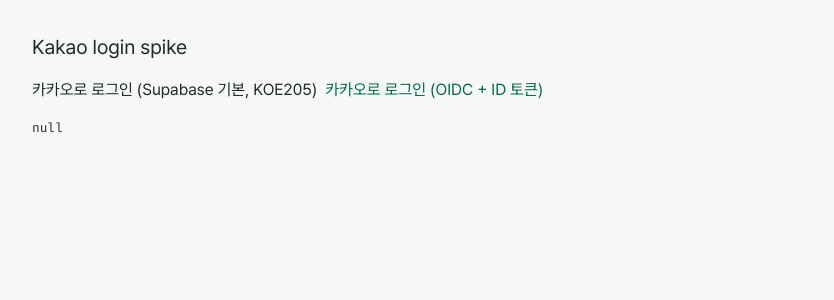
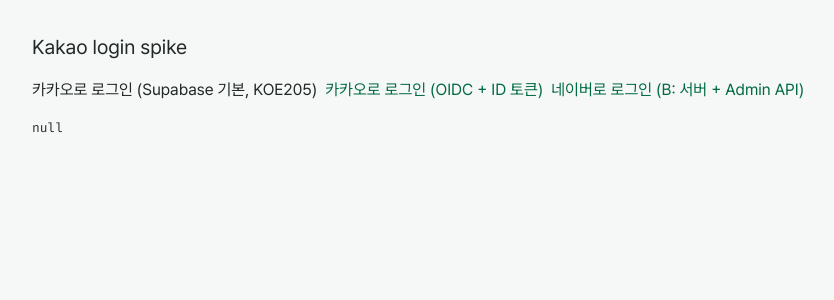
Before and after one commit to duwjd/sameplz, a Next.js app: page /spike/kakao in a window 1280 px wide. Shown: the top 300 px of the page, without its empty margins (0-834 px from the left). Built offline with nearby package versions, Linux system fonts and the light colour scheme; no server answers.

Commit message:
spike: Naver login via server OAuth + Auth Admin API with placeholder email (do not merge)

```diff
--- /dev/null
+++ b/src/app/auth/naver/callback/route.ts
@@ -0,0 +1,84 @@
+import { NextResponse, type NextRequest } from "next/server";
+import { safeNext } from "@/lib/auth/kakao";
+import {
+  NAVER_NEXT_COOKIE,
+  NAVER_STATE_COOKIE,
+  exchangeNaverCode,
+  fetchNaverProfile,
+  naverConfig,
+  placeholderEmail,
+} from "@/lib/auth/naver";
+import { createAdminClient } from "@/lib/supabase/admin";
+import { createClient } from "@/lib/supabase/server";
+
+// Naver callback: state → token → profile → find-or-create Supabase user → session via magic-link hash.
+export async function GET(request: NextRequest) {
+  const { origin, searchParams } = new URL(request.url);
+  const next = safeNext(request.cookies.get(NAVER_NEXT_COOKIE)?.value);
+  const done = (path: string) => {
+    const res = NextResponse.redirect(`${origin}${path}`);
+    for (const c of [NAVER_STATE_COOKIE, NAVER_NEXT_COOKIE])
+      res.cookies.delete({ name: c, path: "/auth/naver" });
+    return res;
+  };
+  const fail = (code: string) =>
+    done(`${next}?auth_error=${encodeURIComponent(code)}`);
+
+  const naverError = searchParams.get("error");
+  if (naverError) return fail(naverError); // e.g. access_denied
+
+  const code = searchParams.get("code");
+  const state = searchParams.get("state");
+  const expected = request.cookies.get(NAVER_STATE_COOKIE)?.value;
+  if (!code || !state || !expected || state !== expected)
+    return fail("invalid_state");
+
+  const { clientId, clientSecret } = naverConfig();
+  const token = await exchangeNaverCode({
+    clientId,
+    clientSecret,
+    code,
+    state,
+  });
+  if ("error" in token) return fail(token.error);
+
+  const profile = await fetchNaverProfile(token.accessToken);
+  if (!profile) return fail("naver_profile_failed");
+
+  const email = placeholderEmail(profile.id);
+  const admin = createAdminClient();
+
+  // First login creates the user; later logins hit email_exists and reuse it.
+  const created = await admin.auth.admin.createUser({
+    email,
+    email_confirm: true,
+    app_metadata: {
+      provider: "naver",
+      providers: ["naver"],
+      naver_id: profile.id,
+    },
+    user_metadata: {
+      name: profile.nickname ?? null,
+      avatar_url: profile.profile_image ?? null,
+      email_placeholder: true,
+    },
+  });
+  if (created.error && created.error.code !== "email_exists")
+    return fail(created.error.code ?? "create_failed");
+
+  const link = await admin.auth.admin.generateLink({
+    type: "magiclink",
+    email,
+  });
+  const tokenHash = link.data.properties?.hashed_token;
+  if (link.error || !tokenHash) return fail(link.error?.code ?? "link_failed");
+
+  const supabase = await createClient();
+  const { error } = await supabase.auth.verifyOtp({
+    type: "magiclink",
+    token_hash: tokenHash,
+  });
+  if (error) return fail(error.code ?? "verify_failed");
+
+  return done(next);
+}
--- /dev/null
+++ b/src/app/auth/naver/route.ts
@@ -0,0 +1,36 @@
+import { NextResponse, type NextRequest } from "next/server";
+import { randomToken, safeNext } from "@/lib/auth/kakao";
+import {
+  NAVER_NEXT_COOKIE,
+  NAVER_STATE_COOKIE,
+  naverAuthorizeUrl,
+  naverConfig,
+} from "@/lib/auth/naver";
+
+// Start Naver login: state cookie, redirect to Naver.
+export async function GET(request: NextRequest) {
+  const { origin, searchParams } = new URL(request.url);
+  const { clientId } = naverConfig();
+  const state = randomToken();
+  const res = NextResponse.redirect(
+    naverAuthorizeUrl({
+      clientId,
+      redirectUri: `${origin}/auth/naver/callback`,
+      state,
+    }),
+  );
+  const cookie = {
+    httpOnly: true,
+    secure: origin.startsWith("https://"),
+    sameSite: "lax" as const,
+    path: "/auth/naver",
+    maxAge: 600,
+  };
+  res.cookies.set(NAVER_STATE_COOKIE, state, cookie);
+  res.cookies.set(
+    NAVER_NEXT_COOKIE,
+    safeNext(searchParams.get("next")),
+    cookie,
+  );
+  return res;
+}
--- a/src/app/spike/kakao/LoginButtons.tsx
+++ b/src/app/spike/kakao/LoginButtons.tsx
@@ -22,6 +22,9 @@
       <a href="/auth/kakao?next=/spike/kakao">
         카카오로 로그인 (OIDC + ID 토큰)
       </a>
+      <a href="/auth/naver?next=/spike/kakao">
+        네이버로 로그인 (B: 서버 + Admin API)
+      </a>
       {signedIn && (
         <button
           onClick={async () => {
--- /dev/null
+++ b/src/lib/auth/naver.ts
@@ -0,0 +1,86 @@
+import "server-only";
+import { createHash } from "node:crypto";
+
+// Naver Login is OAuth2 only (no ID token) and nests the profile under `response`, so neither
+// signInWithIdToken nor Supabase custom OAuth attribute mapping can use it (D4 spike).
+// Flow: our route exchanges the code, reads the profile, then signs the user in through the
+// Auth Admin API with a deterministic placeholder email on the reserved `.invalid` TLD.
+export const NAVER_STATE_COOKIE = "sp_naver_state";
+export const NAVER_NEXT_COOKIE = "sp_naver_next";
+
+/** Mail is never sent to this domain (RFC 2606 `.invalid`). Treat it as "no email" in the app. */
+export const NAVER_PLACEHOLDER_DOMAIN = "naver.users.sameplz.invalid";
+
+export function naverConfig() {
+  const clientId = process.env.NAVER_CLIENT_ID;
+  const clientSecret = process.env.NAVER_CLIENT_SECRET;
+  if (!clientId || !clientSecret)
+    throw new Error("NAVER_CLIENT_ID / NAVER_CLIENT_SECRET missing");
+  return { clientId, clientSecret };
+}
+
+export const placeholderEmail = (naverId: string) =>
+  `n_${createHash("sha256").update(`naver:${naverId}`).digest("hex").slice(0, 32)}@${NAVER_PLACEHOLDER_DOMAIN}`;
+
+export function naverAuthorizeUrl(opts: {
+  clientId: string;
+  redirectUri: string;
+  state: string;
+}) {
+  const url = new URL("https://nid.naver.com/oauth2.0/authorize");
+  url.searchParams.set("response_type", "code");
+  url.searchParams.set("client_id", opts.clientId);
+  url.searchParams.set("redirect_uri", opts.redirectUri);
+  url.searchParams.set("state", opts.state);
+  return url.toString();
+}
+
+export async function exchangeNaverCode(opts: {
+  clientId: string;
+  clientSecret: string;
+  code: string;
+  state: string;
+}): Promise<{ accessToken: string } | { error: string }> {
+  const res = await fetch("https://nid.naver.com/oauth2.0/token", {
+    method: "POST",
+    headers: {
+      "Content-Type": "application/x-www-form-urlencoded;charset=utf-8",
+    },
+    body: new URLSearchParams({
+      grant_type: "authorization_code",
+      client_id: opts.clientId,
+      client_secret: opts.clientSecret,
+      code: opts.code,
+      state: opts.state,
+    }),
+    cache: "no-store",
+  });
+  const body = (await res.json().catch(() => ({}))) as {
+    access_token?: string;
+    error?: string;
+  };
+  if (!res.ok || !body.access_token)
+    return { error: body.error ?? `token_${res.status}` };
+  return { accessToken: body.access_token };
+}
+
+export interface NaverProfile {
+  id: string;
+  nickname?: string;
+  profile_image?: string;
+}
+
+export async function fetchNaverProfile(
+  accessToken: string,
+): Promise<NaverProfile | null> {
+  const res = await fetch("https://openapi.naver.com/v1/nid/me", {
+    headers: { Authorization: `Bearer ${accessToken}` },
+    cache: "no-store",
+  });
+  const body = (await res.json().catch(() => null)) as {
+    resultcode?: string;
+    response?: NaverProfile;
+  } | null;
+  if (!res.ok || body?.resultcode !== "00" || !body.response?.id) return null;
+  return body.response;
+}
--- /dev/null
+++ b/src/lib/supabase/admin.ts
@@ -0,0 +1,13 @@
+import "server-only";
+import { createClient } from "@supabase/supabase-js";
+
+// Secret-key client for Auth Admin API calls from route handlers only. Never import into client code.
+export function createAdminClient() {
+  const url = process.env.NEXT_PUBLIC_SUPABASE_URL;
+  const key = process.env.SUPABASE_SECRET_KEY;
+  if (!url || !key)
+    throw new Error("NEXT_PUBLIC_SUPABASE_URL / SUPABASE_SECRET_KEY missing");
+  return createClient(url, key, {
+    auth: { persistSession: false, autoRefreshToken: false },
+  });
+}
```
